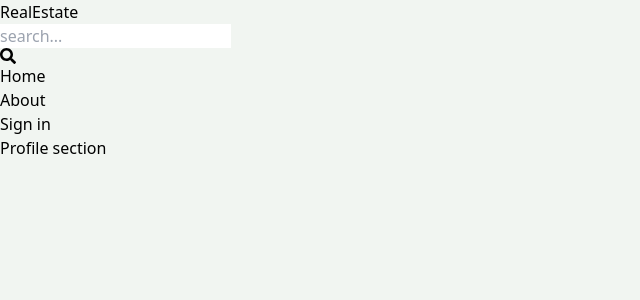
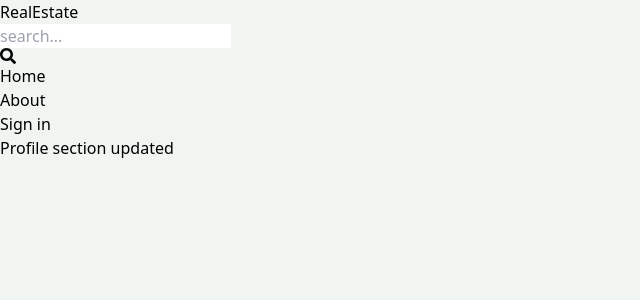
Before and after one commit to BKYashraj/MERN-Stack-Real-Estate, a React (Vite) app in the folder client/: page /profile in a window 1280 px wide. Shown: the top 300 px of the page, without its empty margins (0-640 px from the left). Built offline with nearby package versions, Linux system fonts and the light colour scheme.

Commit message:
minor change

```diff
--- a/client/src/pages/Profile.jsx
+++ b/client/src/pages/Profile.jsx
@@ -3,7 +3,7 @@ import React from 'react'
 export default function Profile() {
   return (
     <div>
-      Profile section
+      Profile section updated
     </div>
   )
 }
```
